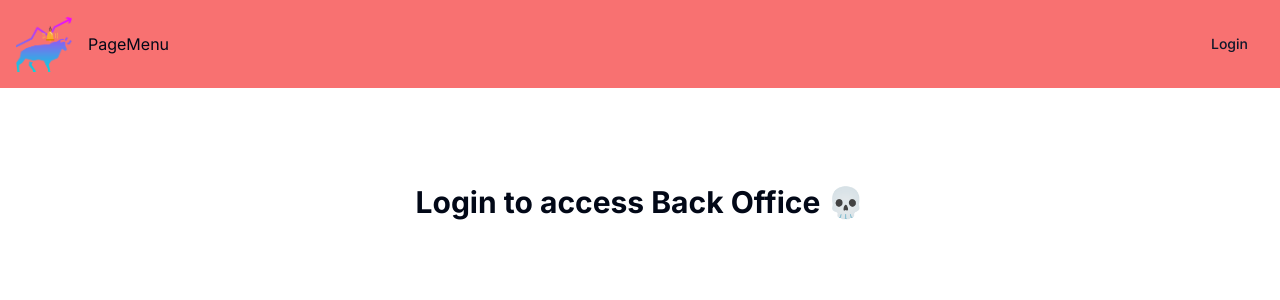
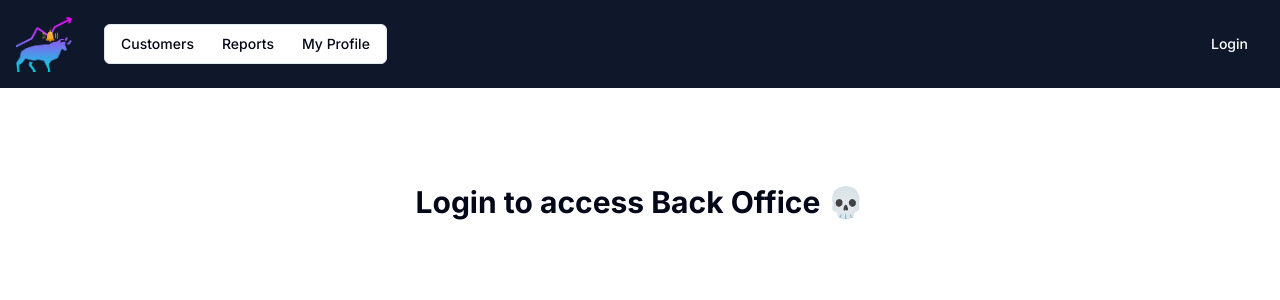
Before and after one commit to smartgauravrana/ai-trader-web, a Next.js app: page / in a window 1280 px wide. Shown: the top 300 px of the page. Built offline with nearby package versions, Linux system fonts and the light colour scheme; no server answers.

Commit message:
header done

```diff
--- /dev/null
+++ b/app/customers/new/page.tsx
@@ -0,0 +1,9 @@
+import React from "react";
+
+type Props = {};
+
+function OnboardNewCustomer({}: Props) {
+  return <div>OnboardNewCustomer</div>;
+}
+
+export default OnboardNewCustomer;
--- a/components/page-header.tsx
+++ b/components/page-header.tsx
@@ -1,32 +1,44 @@
-import React from 'react'
-import PageMenu from './page-menu'
-import { Button } from './ui/button'
+import React from "react";
+import PageMenu from "./page-menu";
+import { Button } from "./ui/button";
 
-import { getSession } from '@auth0/nextjs-auth0';
+import { getSession } from "@auth0/nextjs-auth0";
+import Link from "next/link";
 
-type Props = {}
+type Props = {};
 
-async function PageHeader({ }: Props) {
+async function PageHeader({}: Props) {
   const session = await getSession();
-  const user = session?.user
+  const user = session?.user;
 
   return (
-    <div className='max-w-screen-xl mx-auto bg-red-400 flex justify-between p-4 items-center'>
-      {/* left */}
-      <div className='flex  items-center'>
-        <div ><img src="/logo.png" className='h-14' /></div>
-        <div className='ml-4'><PageMenu /></div>
-      </div>
-      {/* right */}
-      <div>
-        {user?.name ?
-          (<Button variant="link"><a href='/api/auth/logout'>Logout</a></Button>) :
-          (<Button variant="link"><a href='/api/auth/login'>Login</a></Button>)}
+    <div className="bg-slate-900">
+      <div className="max-w-screen-xl mx-auto bg-slate-900 flex justify-between p-4 items-center">
+        {/* left */}
+        <div className="flex  items-center">
+          <Link href={"/"}>
+            <img src="/logo.png" className="h-14" />
+          </Link>
 
-
+          <div className="ml-8">
+            <PageMenu />
+          </div>
+        </div>
+        {/* right */}
+        <div>
+          {user?.name ? (
+            <Button variant="link" className="text-white">
+              <a href="/api/auth/logout">Logout</a>
+            </Button>
+          ) : (
+            <Button variant="link" className="text-white">
+              <a href="/api/auth/login">Login</a>
+            </Button>
+          )}
+        </div>
       </div>
     </div>
-  )
+  );
 }
 
-export default PageHeader
+export default PageHeader;
--- a/components/page-menu.tsx
+++ b/components/page-menu.tsx
@@ -1,11 +1,66 @@
-import React from 'react'
+import {
+  Menubar,
+  MenubarCheckboxItem,
+  MenubarContent,
+  MenubarItem,
+  MenubarMenu,
+  MenubarRadioGroup,
+  MenubarRadioItem,
+  MenubarSeparator,
+  MenubarShortcut,
+  MenubarSub,
+  MenubarSubContent,
+  MenubarSubTrigger,
+  MenubarTrigger,
+} from "@/components/ui/menubar";
+import Link from "next/link";
 
-type Props = {}
-
-function PageMenu({ }: Props) {
+export default function Menu() {
   return (
-    <div>PageMenu</div>
-  )
+    <Menubar>
+      <MenubarMenu>
+        <MenubarTrigger>Customers</MenubarTrigger>
+        <MenubarContent>
+          <MenubarItem>
+            <Link href={"/customers/new"}>
+              {" "}
+              Onboard Customer <MenubarShortcut>⌘N</MenubarShortcut>
+            </Link>
+          </MenubarItem>
+          <MenubarItem>Manage</MenubarItem>
+        </MenubarContent>
+      </MenubarMenu>
+      <MenubarMenu>
+        <MenubarTrigger>Reports</MenubarTrigger>
+        {/* <MenubarContent>
+          <MenubarItem>
+            Undo <MenubarShortcut>⌘Z</MenubarShortcut>
+          </MenubarItem>
+          <MenubarItem>
+            Redo <MenubarShortcut>⇧⌘Z</MenubarShortcut>
+          </MenubarItem>
+          <MenubarSeparator />
+          <MenubarSub>
+            <MenubarSubTrigger>Find</MenubarSubTrigger>
+            <MenubarSubContent>
+              <MenubarItem>Search the web</MenubarItem>
+              <MenubarSeparator />
+              <MenubarItem>Find...</MenubarItem>
+              <MenubarItem>Find Next</MenubarItem>
+              <MenubarItem>Find Previous</MenubarItem>
+            </MenubarSubContent>
+          </MenubarSub>
+          <MenubarSeparator />
+          <MenubarItem>Cut</MenubarItem>
+          <MenubarItem>Copy</MenubarItem>
+          <MenubarItem>Paste</MenubarItem>
+        </MenubarContent> */}
+      </MenubarMenu>
+      <MenubarMenu>
+        <MenubarTrigger>
+          <Link href={"/profile"}>My Profile</Link>
+        </MenubarTrigger>
+      </MenubarMenu>
+    </Menubar>
+  );
 }
-
-export default PageMenu
```
